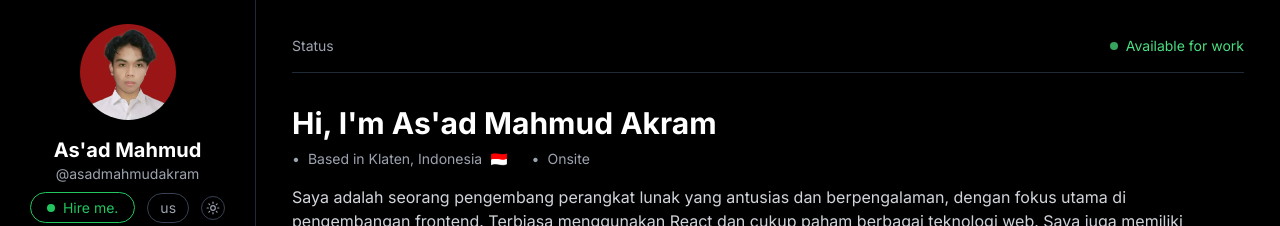
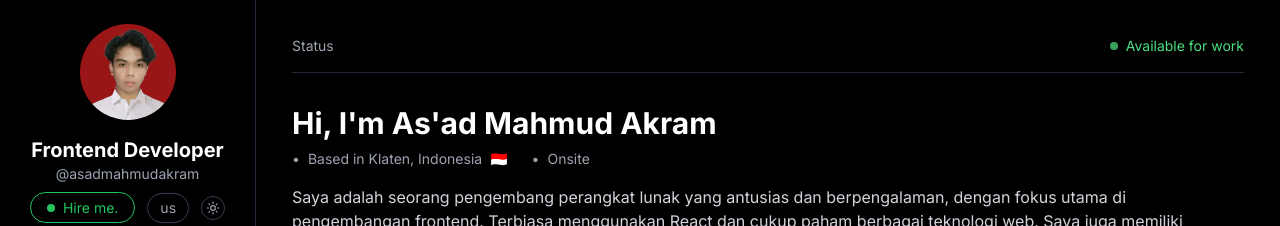
Before and after one commit to asadmahmud22/Portofolio-AsadMahmudAkram, a React (Vite) app: page / in a window 1280 px wide. Shown: the top 226 px of the page. Built offline with nearby package versions, Linux system fonts and the light colour scheme.

Commit message:
Update Layout.jsx

```diff
--- a/src/components/Layout.jsx
+++ b/src/components/Layout.jsx
@@ -125,7 +125,7 @@ const SidebarContent = ({ toggleLanguage, toggleTheme, language, isDarkMode }) =
             className="w-full h-full object-cover"
           />
         </div>
-        <h2 className="text-xl font-bold">As'ad Mahmud</h2>
+        <h2 className="text-xl font-bold">Frontend Developer</h2>
         <div className="text-gray-400 text-sm">@asadmahmudakram</div>
 
         <div className="flex items-center gap-3 mt-2">
```
